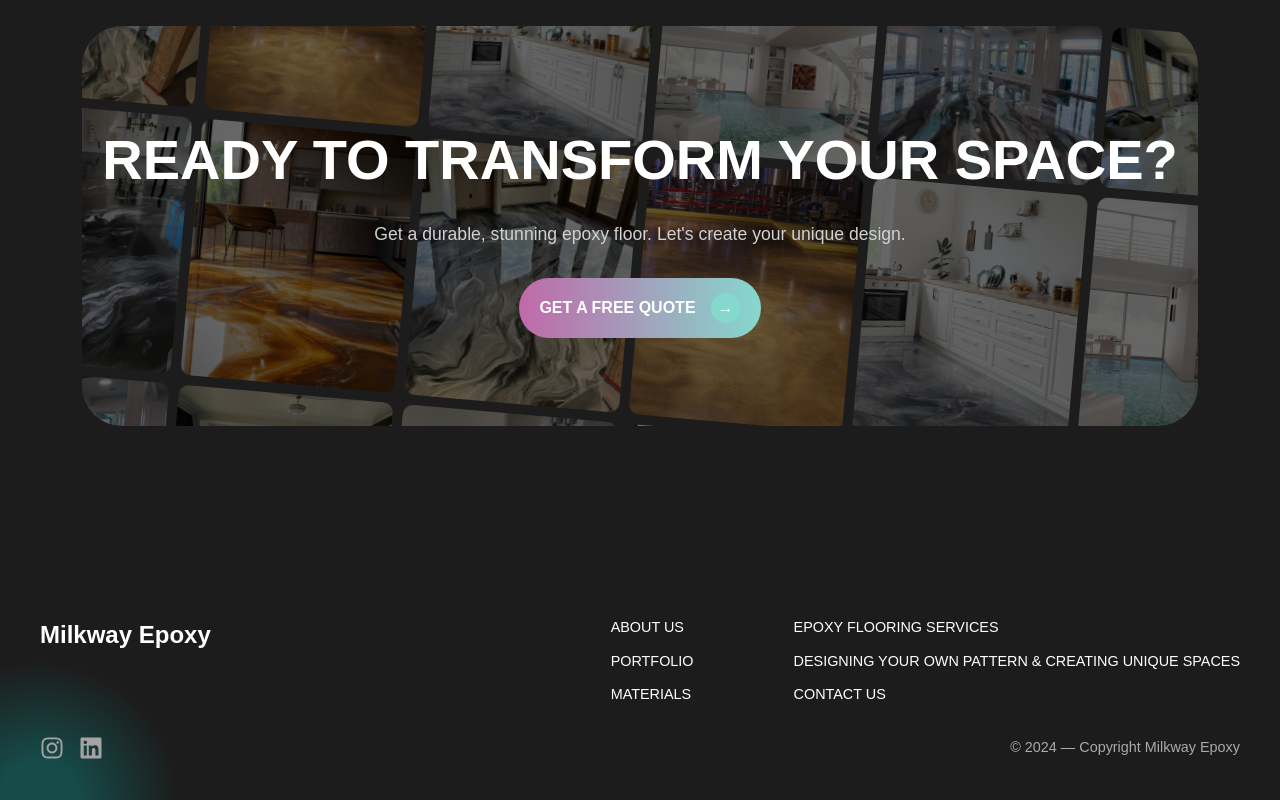
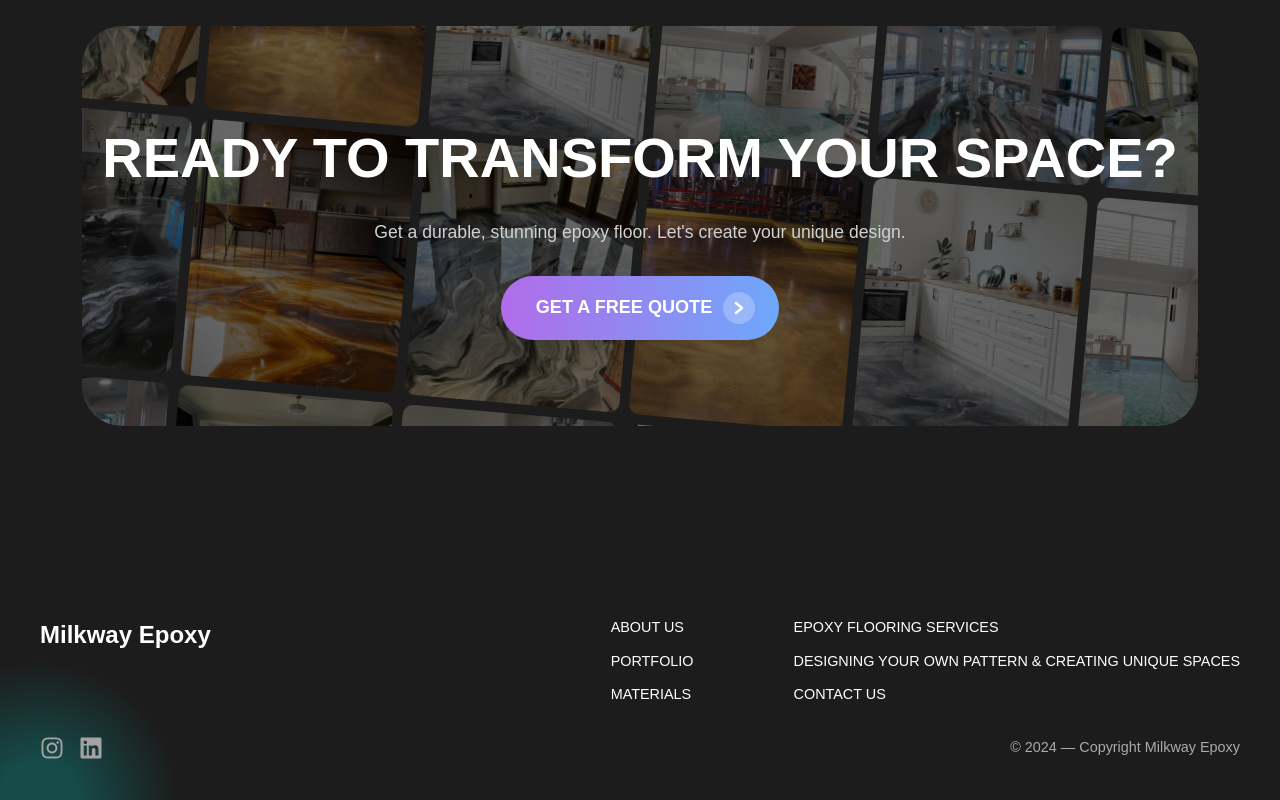
Before and after one commit to celalzamanoglu/epoxy-flooring, a Next.js app: page / in a window 1280 px wide. Shown: the part 10456-11256 px from the top of the page. Built offline with nearby package versions, Linux system fonts and the light colour scheme.

Commit message:
refactor: using our generic button for cta section instead of custom one

```diff
--- a/src/components/CtaSection.module.css
+++ b/src/components/CtaSection.module.css
@@ -59,33 +59,9 @@
   color: #d1d1d1;
 }
 
-.ctaButton {
-    background: linear-gradient(to right, #c069a9, #85d8ce);
-    color: white;
-    border: none;
-    padding: 15px 20px;
-    border-radius: 50px;
-    font-weight: bold;
-    cursor: pointer;
-    display: inline-flex;
-    align-items: center;
-    gap: 15px;
-    font-size: 1rem;
-}
-
-.arrowIcon {
-    background-color: #85d8ce;
-    border-radius: 50%;
-    width: 30px;
-    height: 30px;
+.buttonContainer {
   display: flex;
   justify-content: center;
-    align-items: center;
-    transition: transform 0.2s;
-}
-
-.ctaButton:hover .arrowIcon {
-    transform: translateX(5px);
 }
 
 @media (max-width: 768px) {
@@ -105,11 +81,6 @@
   .content p {
     font-size: 1rem;
   }
-
-  .ctaButton {
-    font-size: 0.9rem;
-    padding: 12px 18px;
-  }
 }
 
 @media (max-width: 480px) {
--- a/src/components/CtaSection.tsx
+++ b/src/components/CtaSection.tsx
@@ -2,6 +2,7 @@ import React from "react";
 import styles from "./CtaSection.module.css";
 import Image from "next/image";
 import { motion } from "framer-motion";
+import Button from "./Button";
 
 const CtaSection = () => {
   const images = [
@@ -46,25 +47,16 @@ const CtaSection = () => {
         <div className={styles.imageGrid}>
           {images.map((src, index) => (
             <div key={index} className={styles.gridItem}>
-              <Image
-                src={src}
-                alt={`background image ${index + 1}`}
-                width={200}
-                height={150}
-              />
+              <Image src={src} alt={`background image ${index + 1}`} width={200} height={150} />
             </div>
           ))}
         </div>
         <div className={styles.content}>
           <h2>READY TO TRANSFORM YOUR SPACE?</h2>
-          <p>
-            Get a durable, stunning epoxy floor. Let&apos;s create your unique
-            design.
-          </p>
-          <button className={styles.ctaButton}>
-            GET A FREE QUOTE
-            <span className={styles.arrowIcon}>&rarr;</span>
-          </button>
+          <p>Get a durable, stunning epoxy floor. Let&apos;s create your unique design.</p>
+          <div className={styles.buttonContainer}>
+            <Button size="large">GET A FREE QUOTE</Button>
+          </div>
         </div>
       </motion.div>
     </section>
```
Lines whose indentation alone changed are shown as unchanged.
